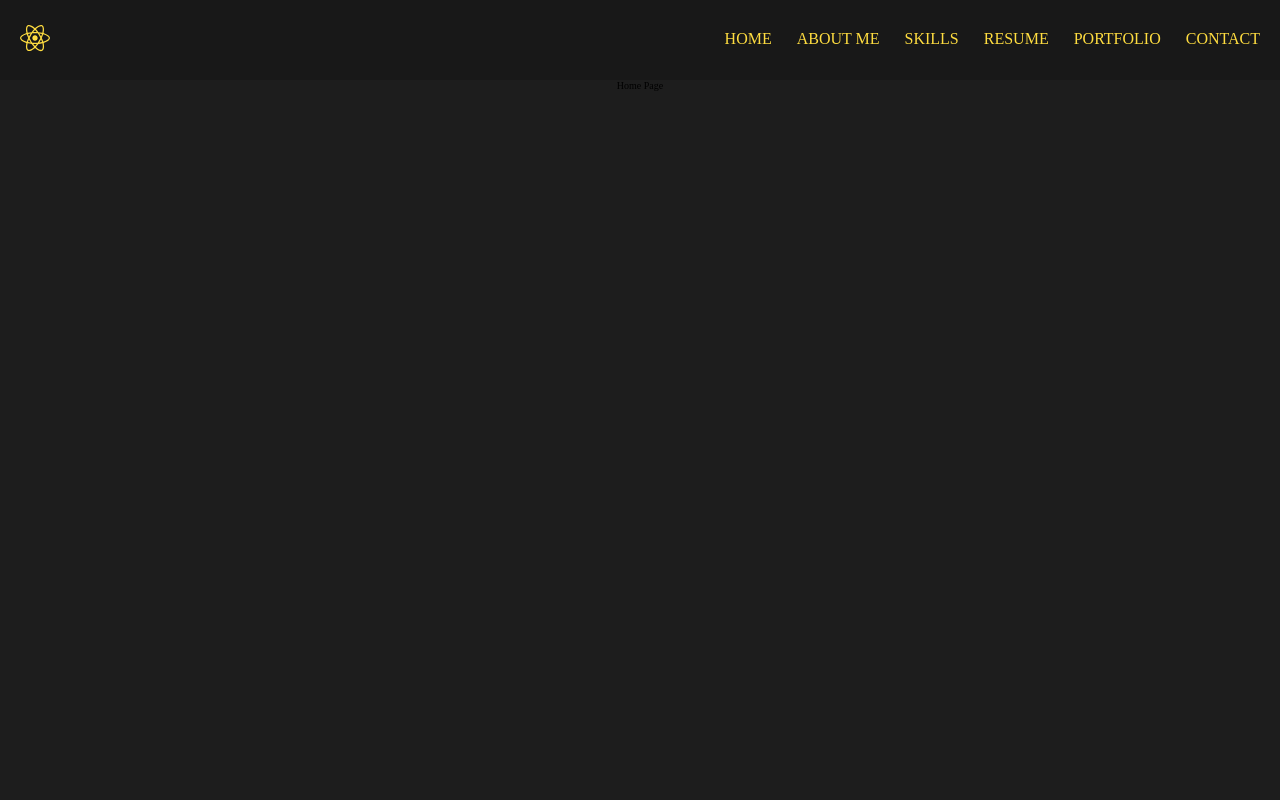
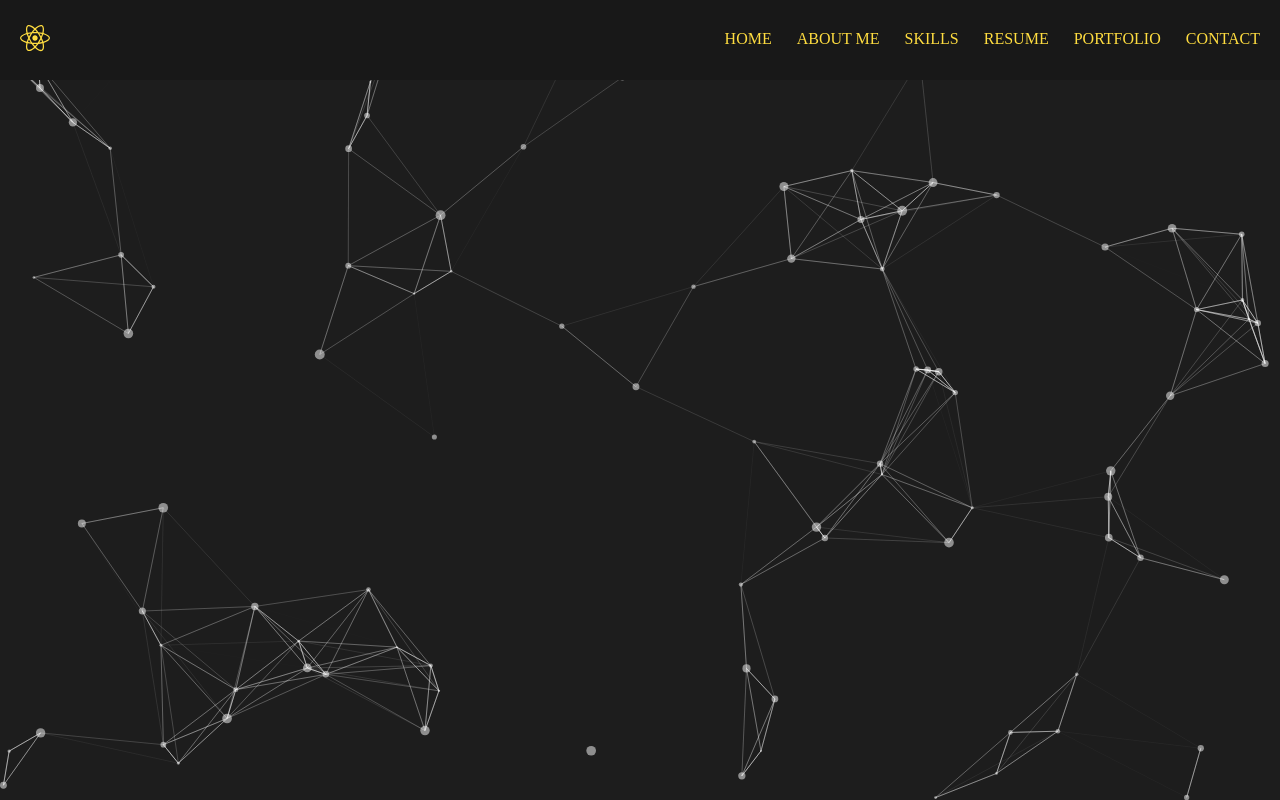
Before and after one commit to Elale1984/my_2020_portfolio, a React (Create React App) app: page / in a window 1280 px wide. Built offline with nearby package versions, Linux system fonts and the light colour scheme; a web font is replaced by a local one.

Commit message:
Created particle disign

```diff
--- a/src/App.js
+++ b/src/App.js
@@ -7,10 +7,17 @@
 import About from "./containers/about";
 import NavBar from "./components/navBar";
 import Skills from './containers/skills';
+import particles from './utils.js/particles';
+import Particles from "react-tsparticles";
+import { loadFull } from "tsparticles";
 function App() {
+  const handleInit = async (main)=>
+    await loadFull(main)
   return (
+
     <div className="App">
       {/* particles js */}
+      <Particles id="particles" options={particles} init={handleInit}/>
       {/* navbar */}
 
       <NavBar/>
--- a/src/components/navBar/styles.scss
+++ b/src/components/navBar/styles.scss
@@ -5,6 +5,7 @@
   justify-content: center;
   align-items: center;
   font-size: 1.2rem;
+  position: sticky;
 
   &__container{
     display: flex;
--- /dev/null
+++ b/src/utils.js/particles.js
@@ -0,0 +1,73 @@
+
+export default{
+background: {
+    color: {
+      value: "#1d1d1d",
+    },
+  },
+  fpsLimit: 120,
+  interactivity: {
+    events: {
+      onClick: {
+        enable: true,
+        mode: "push",
+      },
+      onHover: {
+        enable: true,
+        mode: "repulse",
+      },
+      resize: true,
+    },
+    modes: {
+      push: {
+        quantity: 4,
+      },
+      repulse: {
+        distance: 200,
+        duration: 0.4,
+      },
+    },
+  },
+  particles: {
+    color: {
+      value: "#ffffff",
+    },
+    links: {
+      color: "#ffffff",
+      distance: 150,
+      enable: true,
+      opacity: 0.5,
+      width: 1,
+    },
+    collisions: {
+      enable: true,
+    },
+    move: {
+      direction: "none",
+      enable: true,
+      outModes: {
+        default: "bounce",
+      },
+      random: false,
+      speed: 6,
+      straight: false,
+    },
+    number: {
+      density: {
+        enable: true,
+        area: 800,
+      },
+      value: 80,
+    },
+    opacity: {
+      value: 0.5,
+    },
+    shape: {
+      type: "circle",
+    },
+    size: {
+      value: { min: 1, max: 5 },
+    },
+  },
+  detectRetina: true,
+};
```
